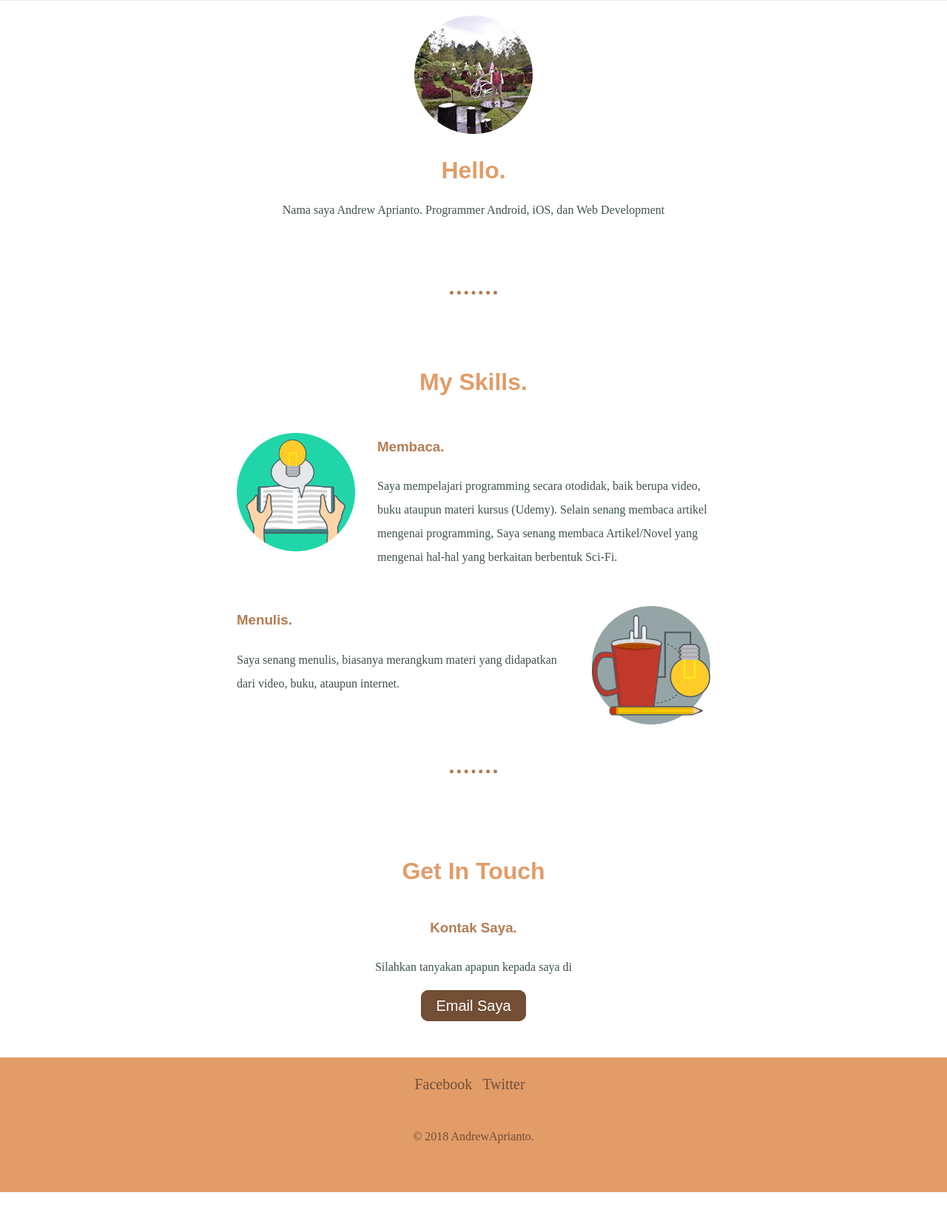
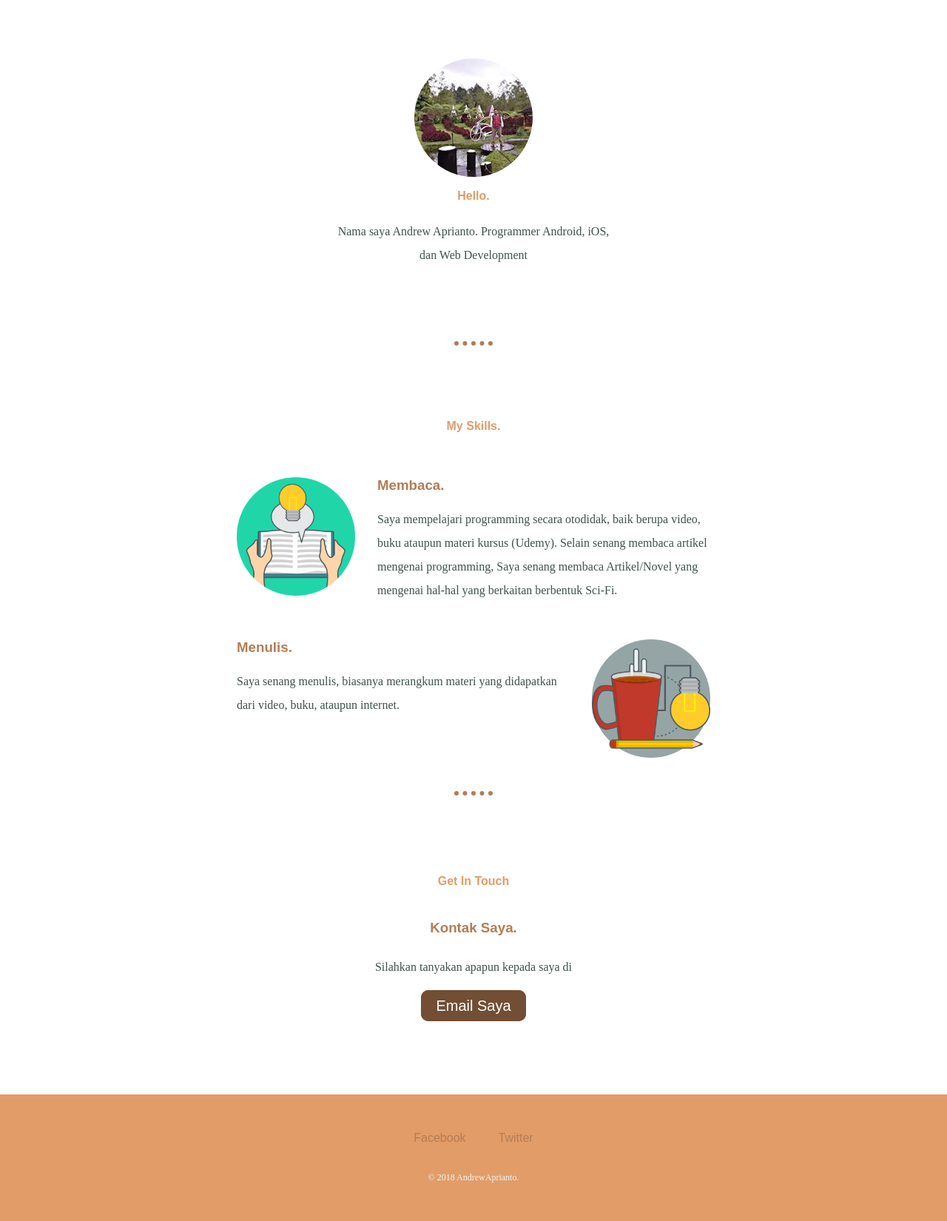
Before and after one commit to meandrewaprianto/cv, a plain HTML site: page index.html in a window 1280 px wide. Shown: the part 658-2308 px from the top of the page at 74% size. Before the commit the page ends 2269 px from the top, so only its background shows below. Drawn offline with Linux system fonts and the light colour scheme.

Commit message:
Small Fix CSS

```diff
--- a/css/styles.css
+++ b/css/styles.css
@@ -1,4 +1,5 @@
 body {
+  color: #40514E;
   font-family: 'Merriweather', serif;
   margin: 0;
   text-align: center;
@@ -7,14 +8,15 @@ body {
 h1 {
   color: #e29c68;
   font-family: 'Sacramento', cursive;
-  font-size: 50px;
+  font-size: 40px;
   margin: 50px auto 0 auto;
 }
 
 h2 {
   color: #e29c68;
   font-family: 'Montserrat', sans-serif;
-  font-size: 2rem;
+  font-size: 1rem;
+  padding-bottom: 10px;
 }
 
 h3 {
@@ -24,15 +26,26 @@ h3 {
 
 a {
   color: #B47C53;
+  font-family: 'Montserrat', sans-serif;
+  margin: 10px 20px;
+  text-decoration: none;
+}
+
+a:hover {
+  color: #EAF6F6;
 }
 
 hr {
     border-color: #B47C53;
     border-style: none;
     border-top-style: dotted;
-    border-width: 5px;
-    margin: 100px auto 100px auto;
-    width: 5%;
+    border-width: 6px;
+    margin: 100px auto;
+    width: 4%;
+}
+
+p {
+  line-height: 2;
 }
 
 .top-container {
@@ -41,28 +54,26 @@ hr {
   position: relative;
 }
 
-/* .middle-container {
-} */
+.middle-container {
+  margin: 100px 0;
+}
 
 .bottom-container {
   background-color: #e29c68;
-  margin: 50px auto auto auto;
-  padding-bottom: 50px;
-  padding-top: 25px;
-
-
+  /* margin: 50px auto auto auto; */
+  padding: 50px 0 20px;
 }
 
 .bottom-cloud {
-  bottom: 320px;
-  left: 300px;
+  top: 260px;
+  left: 290px;
   position: absolute;
 }
 
 .top-cloud {
   position: absolute;
   right: 300px;
-  top: 50px;
+  top: 40px;
 }
 
 .pro {
@@ -70,7 +81,6 @@ hr {
 }
 
 .skill-row {
-  line-height: 2;
   margin: 50px auto;
   text-align: left;
   width: 50%;
@@ -90,20 +100,14 @@ hr {
 }
 
 .desc {
-  color: #40514E;
-
-}
-
-.footer-link {
-  text-decoration: none;
-  font-size: 20px;
-  margin-right: 10px;
-  color: #714E34;
+  width: 40%;
+  margin: 40px auto 60px;
 }
 
 .copyright {
-  color: #714E34;
-  margin-top: 50px;
+  color: #EAF6F6;
+  font-size: 0.75rem;
+  padding: 20px 0;
 
 }
 
@@ -117,7 +121,7 @@ hr {
   -webkit-border-radius: 10;
   -moz-border-radius: 10;
   border-radius: 10px;
-  font-family: Arial;
+  font-family: 'Montserrat', sans-serif;
   color: #ffffff;
   font-size: 20px;
   padding: 10px 20px 10px 20px;
@@ -136,3 +140,12 @@ hr {
 .profilePicture {
   border-radius: 100%;
 }
+
+.intro {
+  width: 30%;
+  margin: auto;
+}
+
+.mountain {
+  width: 50%;
+}
--- a/index.html
+++ b/index.html
@@ -13,13 +13,13 @@
       <h1> Saya Andrew Aprianto.</h1>
       <h2 class="pro"> Programmer.</h2>
       <img class="bottom-cloud" src="images/cloud.png" alt="cloud-img">
-      <img src="images/mountain.png" alt="mountain-img">
+      <img class="mountain" src="images/mountain.png" alt="mountain-img">
     </div>
     <div class="middle-container">
       <div class="profile">
         <img src="images/andrew.jpg" alt="profile-picture-img" class="profilePicture">
         <h2>Hello.</h2>
-        <p class="desc">Nama saya Andrew Aprianto. Programmer Android, iOS, dan Web Development </p>
+        <p class="intro">Nama saya Andrew Aprianto. Programmer Android, iOS, dan Web Development </p>
       </div>
       <hr>
       <div class="skills">
@@ -27,19 +27,19 @@
         <div class="skill-row">
           <img class="reading-skill" src="images/reading.png" alt="skill-img">
           <h3>Membaca.</h3>
-          <p class="desc"> Saya mempelajari programming secara otodidak, baik berupa video, buku ataupun materi kursus (Udemy). Selain senang membaca artikel mengenai programming, Saya senang membaca Artikel/Novel yang mengenai hal-hal yang berkaitan berbentuk Sci-Fi.</p>
+          <p class=""> Saya mempelajari programming secara otodidak, baik berupa video, buku ataupun materi kursus (Udemy). Selain senang membaca artikel mengenai programming, Saya senang membaca Artikel/Novel yang mengenai hal-hal yang berkaitan berbentuk Sci-Fi.</p>
         </div>
         <div class="skill-row">
           <img class="writing-skill" src="images/writing.png" alt="">
           <h3>Menulis.</h3>
-          <p class="desc">Saya senang menulis, biasanya merangkum materi yang didapatkan dari video, buku, ataupun internet. </p>
+          <p class="">Saya senang menulis, biasanya merangkum materi yang didapatkan dari video, buku, ataupun internet. </p>
         </div>
       </div>
       <hr>
       <div class="contact-me">
         <h2>Get In Touch</h2>
         <h3>Kontak Saya.</h3>
-        <p class="desc">Silahkan tanyakan apapun kepada saya di </p>
+        <p class="">Silahkan tanyakan apapun kepada saya di </p>
         <a class="btn" href="mailto:devandrew.aprianto@gmail.com">Email Saya</a>
       </div>
     </div>
```
